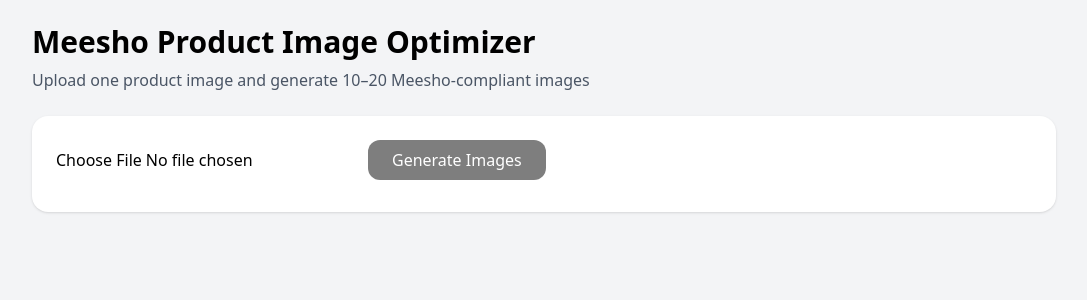
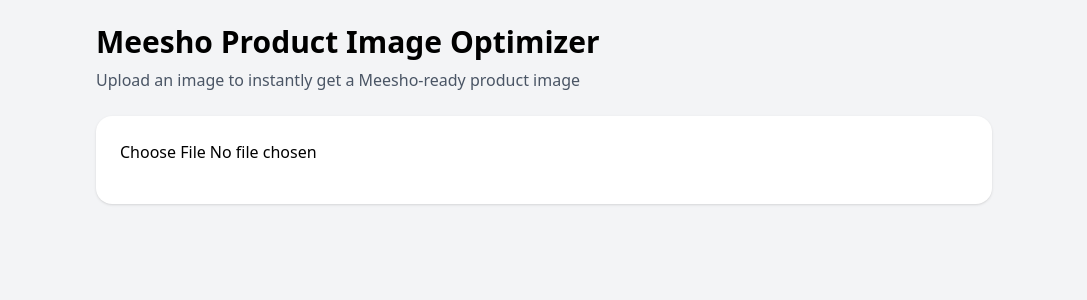
Before and after one commit to Kunal1101/meesho-img-optimizer, a React (Vite) app: page / in a window 1280 px wide. Shown: the top 300 px of the page, without its empty margins (96-1183 px from the left). Built offline with nearby package versions, Linux system fonts and the light colour scheme.

Commit message:
app refresh on download

```diff
--- a/src/App.jsx
+++ b/src/App.jsx
@@ -1,9 +1,6 @@
 import { useState } from "react";
-import JSZip from "jszip";
-import { saveAs } from "file-saver";
 
 export default function App() {
-  const [image, setImage] = useState(null);
   const [previews, setPreviews] = useState([]);
   const [processing, setProcessing] = useState(false);
 
@@ -12,13 +9,11 @@ export default function App() {
     if (!file) return;
 
     const img = new Image();
-    img.onload = () => setImage(img);
+    img.onload = () => generateSingleImage(img);
     img.src = URL.createObjectURL(file);
   };
 
-  const generateImages = async () => {
-    if (!image) return;
-
+  const generateSingleImage = async (sourceImage) => {
     setProcessing(true);
 
     const canvas = document.createElement("canvas");
@@ -30,17 +25,15 @@ export default function App() {
     ctx.fillStyle = "#FFFFFF";
     ctx.fillRect(0, 0, canvas.width, canvas.height);
 
-    // Fixed scale (20% reduction → perfectly within 18–22%)
-    const scale = 0.8;
+    // Meesho-friendly scale (product looks smaller)
+    const scale = 0.75; // ~65–70% occupancy
+    const drawWidth = sourceImage.width * scale;
+    const drawHeight = sourceImage.height * scale;
 
-    const drawWidth = image.width * scale;
-    const drawHeight = image.height * scale;
-
-    // Perfect center
     const x = (canvas.width - drawWidth) / 2;
     const y = (canvas.height - drawHeight) / 2;
 
-    ctx.drawImage(image, x, y, drawWidth, drawHeight);
+    ctx.drawImage(sourceImage, x, y, drawWidth, drawHeight);
 
     const blob = await new Promise((resolve) =>
       canvas.toBlob(resolve, "image/jpeg", 0.85)
@@ -64,15 +57,21 @@ export default function App() {
     link.href = previews[0].url;
     link.download = previews[0].name;
     link.click();
+
+    // Refresh app after download
+    setTimeout(() => {
+      window.location.reload();
+    }, 300);
   };
+
   return (
     <div className="min-h-screen bg-gray-100 p-6">
-      <div className="max-w-5xl mx-auto">
+      <div className="max-w-4xl mx-auto">
         <h1 className="text-3xl font-bold mb-2">
           Meesho Product Image Optimizer
         </h1>
         <p className="text-gray-600 mb-6">
-          Upload one product image and generate 10–20 Meesho-compliant images
+          Upload an image to instantly get a Meesho-ready product image
         </p>
 
         <div className="bg-white p-6 rounded-2xl shadow">
@@ -83,34 +82,29 @@ export default function App() {
             className="mb-4 cursor-pointer"
           />
 
-          <button
-            onClick={generateImages}
-            disabled={!image || processing}
-            className="bg-black text-white px-6 py-2 rounded-xl disabled:opacity-50 cursor-pointer"
-          >
-            {processing ? "Processing..." : "Generate Images"}
-          </button>
+          {processing && (
+            <p className="text-sm text-gray-500">Processing image…</p>
+          )}
         </div>
 
         {previews.length > 0 && (
           <>
-            <div className="grid grid-cols-2 md:grid-cols-4 gap-4 mt-8">
-              {previews.map((img, i) => (
+            <div className="mt-8 flex justify-center">
               <img
-                  key={i}
-                  src={img.url}
-                  alt="preview"
-                  className="rounded-xl border"
+                src={previews[0].url}
+                alt="Optimized Preview"
+                className="rounded-xl border max-w-md"
               />
-              ))}
             </div>
 
+            <div className="flex justify-center">
               <button
                 onClick={downloadImage}
-              className="mt-6 bg-green-600 text-white px-8 py-3 rounded-xl"
+                className="mt-6 bg-green-600 text-white px-8 py-3 rounded-xl cursor-pointer"
               >
                 Download Image
               </button>
+            </div>
           </>
         )}
       </div>
```
Lines whose indentation alone changed are shown as unchanged.
